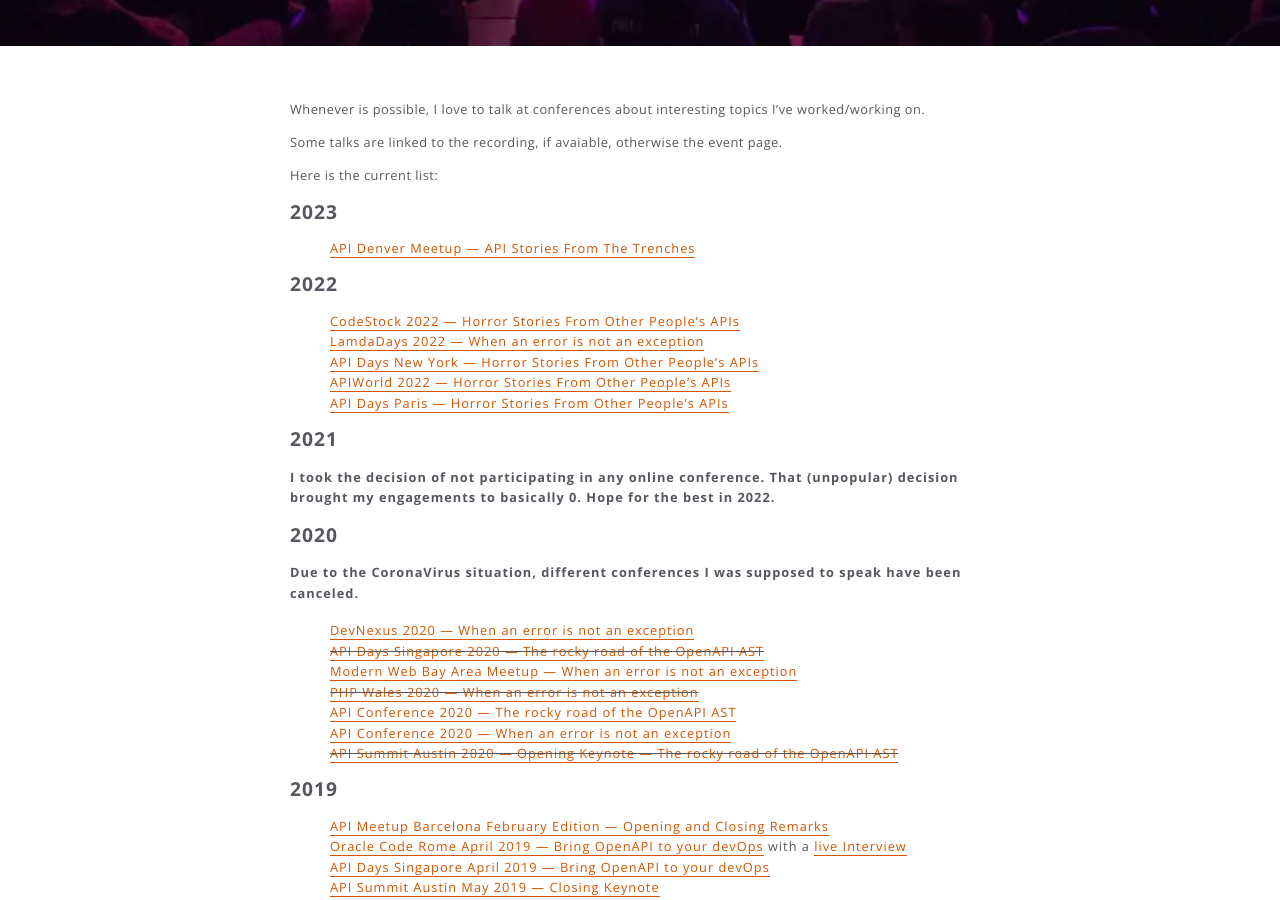
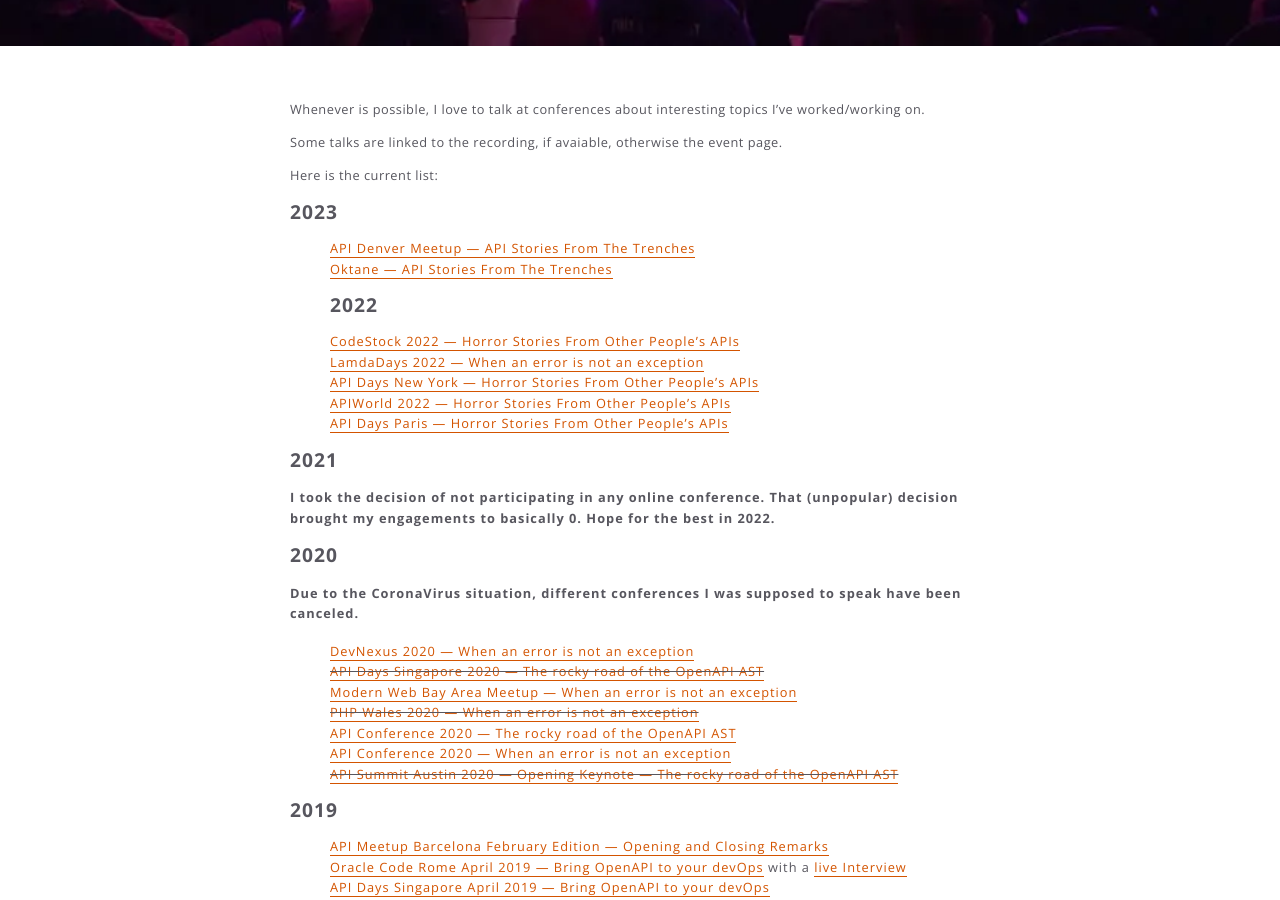
Before and after one commit to XVincentX/vncz, a Jekyll site: the page built from talks.md, in a window 1280 px wide and 900 px high, scrolled down 449 px. Built offline with Jekyll 4.4.1, drawn with Linux system fonts in a browser that asks for light colours.

Commit message:
Update talks.md

```diff
--- a/talks.md
+++ b/talks.md
@@ -11,7 +11,7 @@
 
 ## 2023
 1. [API Denver Meetup — API Stories From The Trenches](https://www.meetup.com/denver-apis-meetup-group/events/292226559)
-
+2. [Oktane — API Stories From The Trenches](https://okta.com/oktane)
 ## 2022
 
 1. [CodeStock 2022 — Horror Stories From Other People's APIs](https://www.codestock.org/schedule)
@@ -19,8 +19,6 @@
 3. [API Days New York — Horror Stories From Other People's APIs](https://www.youtube.com/watch?v=pPupPaxre5c)
 4. [APIWorld 2022 — Horror Stories From Other People's APIs](https://apiworld.co/conference/speakers/)
 5. [API Days Paris — Horror Stories From Other People's APIs](https://www.apidays.global/paris/)
-
-
 
 ## 2021
 
```
